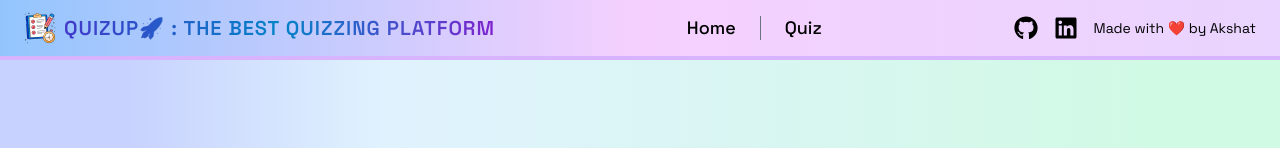
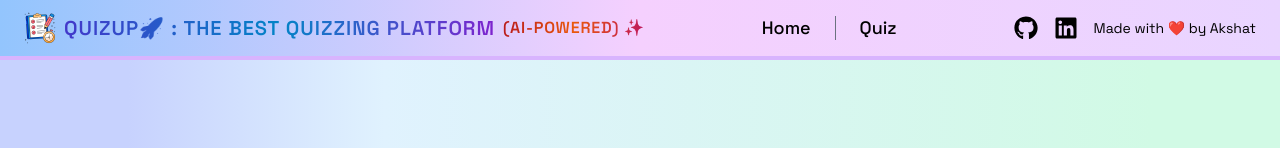
Before and after one commit to AkshatSharma5/Quiz-App, a React (Vite) app: page / in a window 1280 px wide. Shown: the top 148 px of the page. Built offline with nearby package versions, Linux system fonts and the light colour scheme; a web font is replaced by a local one.

Commit message:
add AI-powered label to Navbar for enhanced branding

```diff
--- a/src/page/Navbar.jsx
+++ b/src/page/Navbar.jsx
@@ -12,6 +12,9 @@
           <img src={icon} alt="Logo" className="w-8 h-8 text-md" />
           <span className="text-xl font-semibold uppercase bg-gradient-to-r from-indigo-700 via-sky-600 to-purple-700 text-transparent bg-clip-text font-spaceGrotesk tracking-wider">
             QuizUp🚀 : The Best Quizzing Platform
+          </span>
+          <span className="font-semibold uppercase bg-gradient-to-r from-red-700 via-orange-600 to-pink-700 text-transparent bg-clip-text font-spaceGrotesk tracking-wider">
+            (AI-powered) ✨
           </span>
         </div>
       </Link>
```
